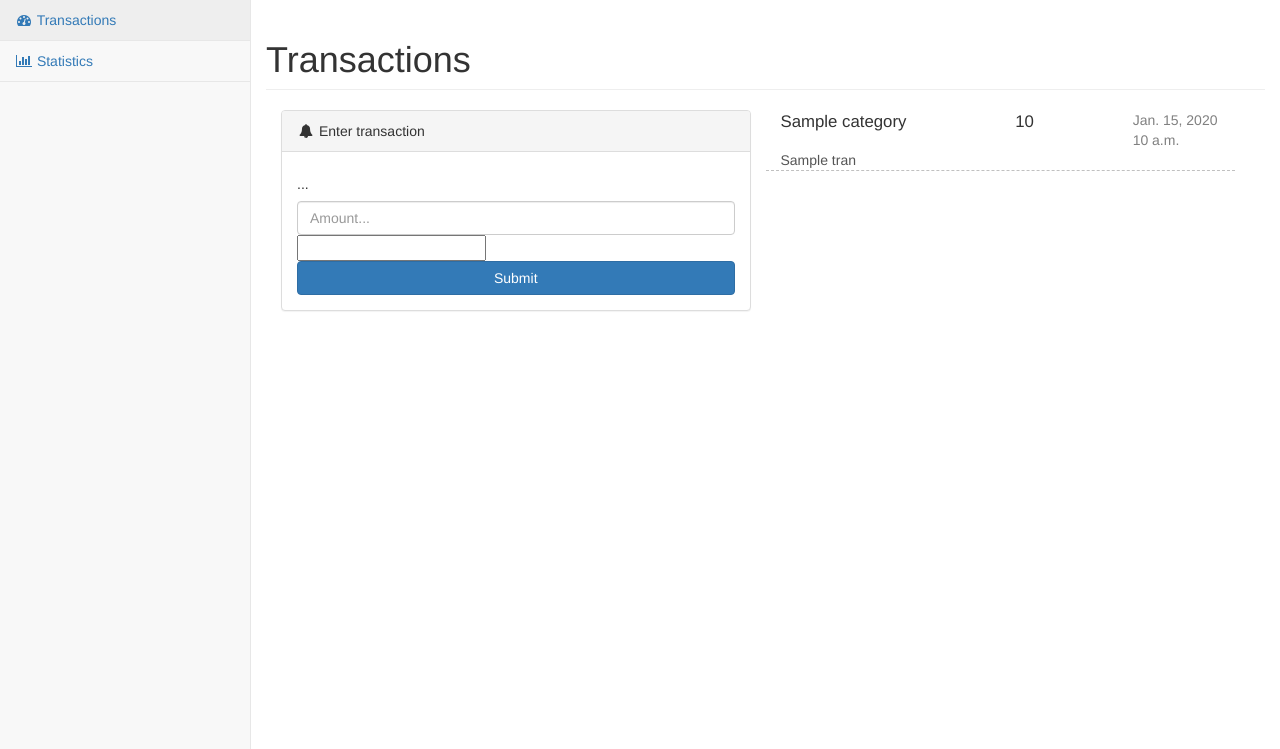
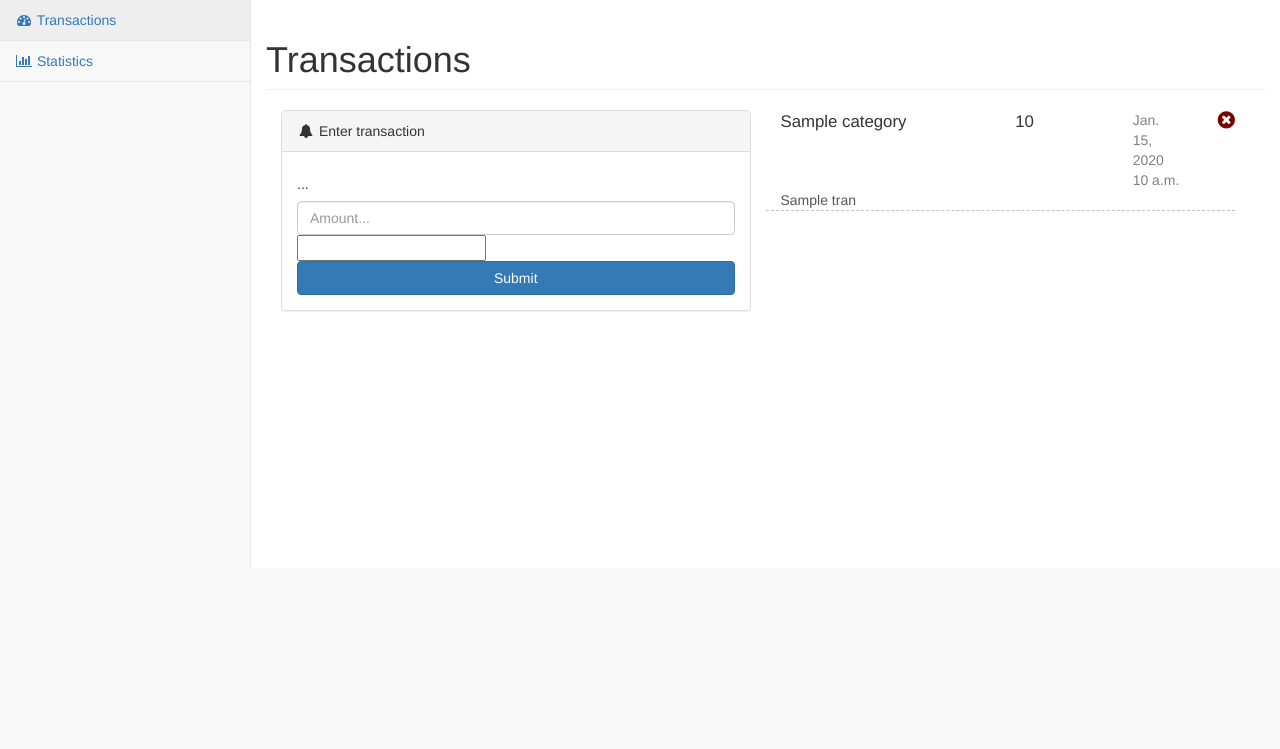
Before and after one commit to koriaf/django-abudget, a Django app: template src/abudget/money/templates/money/transactions.html in a window 1280 px wide. Shown: the part 51-800 px from the top of the page. Run offline with Django 3.2, Linux system fonts and the light colour scheme; the template is opened without the code that fills it: most values are stand-ins (such as "Sample title", 1, 10 or a date in 2020); form fields are guessed from the names that the template uses; some libraries are stand-ins or nearby versions.

Commit message:
transaction deletion

```diff
--- a/src/abudget/money/templates/money/transactions.html
+++ b/src/abudget/money/templates/money/transactions.html
@@ -21,6 +21,8 @@
                         <form action="{% url 'money:transaction_create' %}" method='post' class='form-horisontal'>
                             {% csrf_token %}
                             <input type='hidden' name='category' value='' id='id_selected_category' />
+
+                            {{ new_transaction_form.errors }}
 
                             {% for toplevel_category in request.budget.get_toplevel_categories %}
                                 <div class="btn-group" id='transaction_category_selector'>
@@ -51,9 +53,10 @@
         <div class='col-lg-6'>
             {% for trans in transactions %}
                 <div class='transaction-item row'>
+                    <i class='remove-transaction fa fa-times-circle' data-transaction-id='{{ trans.id }}'></i>
                     <span class='category col-lg-6'>{{ trans.category.get_title }}</span>
                     <span class='amount col-lg-3'>{{ trans.amount }}</span>
-                    <span class='date col-lg-3'>{{ trans.date|naturalday }} {{ trans.date.time|time }}</span>
+                    <span class='date col-lg-2'>{{ trans.date|naturalday }} {{ trans.date.time|time }}</span>
                     <span class='title col-lg-12'>{{ trans.title }}</span>
                 </div>
             {% endfor %}
--- a/src/abudget/money/urls.py
+++ b/src/abudget/money/urls.py
@@ -1,8 +1,9 @@
 from django.conf.urls import url
 
-from .views import TransactionsView, TransactionsCreateView
+from .views import TransactionsView, TransactionsCreateView, TransactionsRemoveView
 
 urlpatterns = [
     url(r'^$', TransactionsView.as_view(), name='transactions'),
     url(r'^transactions/create/$', TransactionsCreateView.as_view(), name='transaction_create'),
+    url(r'^transactions/remove/$', TransactionsRemoveView.as_view(), name='transaction_remove'),
 ]
--- a/src/abudget/static/css/abudget_interface.css
+++ b/src/abudget/static/css/abudget_interface.css
@@ -22,3 +22,10 @@
 .transaction-item .title {
     color: #555;
 }
+
+.transaction-item .remove-transaction {
+    float: right;
+    font-size: 15pt;
+    color: #700;
+    cursor: pointer;
+}
--- a/src/abudget/static/js/abudget_interface.js
+++ b/src/abudget/static/js/abudget_interface.js
@@ -1,3 +1,19 @@
+// function getCookie(name) {
+//     var cookieValue = null;
+//     if (document.cookie && document.cookie != '') {
+//         var cookies = document.cookie.split(';');
+//         for (var i = 0; i < cookies.length; i++) {
+//             var cookie = jQuery.trim(cookies[i]);
+//             // Does this cookie string begin with the name we want?
+//             if (cookie.substring(0, name.length + 1) == (name + '=')) {
+//                 cookieValue = decodeURIComponent(cookie.substring(name.length + 1));
+//                 break;
+//             }
+//         }
+//     }
+//     return cookieValue;
+// };
+
 $(document).bind('ready', function() {
     'use strict';
     $("#transaction_category_selector li.category_item").bind('click', function() {
@@ -5,4 +21,16 @@
         $("#selected-category-field").text($selected.text());
         $("#id_selected_category").val($selected.data('category-id'));
     });
+
+    $(".transaction-item .remove-transaction").bind('click', function() {
+        var $th = $(this);
+        var transaction_id = $th.data('transaction-id');
+        var request_payload = {
+            'transaction_id': transaction_id,
+            'csrfmiddlewaretoken': $.cookie('csrftoken'),
+        };
+        $.post("/money/transactions/remove/",  request_payload, function( data ) {
+             $th.parent('.transaction-item').fadeOut('fast');
+        });
+    });
 });
--- a/src/abudget/templates/base.html
+++ b/src/abudget/templates/base.html
@@ -72,6 +72,8 @@
     <!-- <script src="/static/bower_components/raphael/raphael-min.js"></script> -->
     <!-- <script src="/static/bower_components/morrisjs/morris.min.js"></script> -->
     <!-- <script src="/static/js/morris-data.js"></script> -->
+
+    <script src="/static/bower_components/jquery.cookie/jquery.cookie.js"></script>
     <!-- Custom Theme JavaScript -->
     <script src="/static/js/sb-admin-2.js"></script>
     <script src="/static/js/abudget_interface.js"></script>
```
Also changed, not shown: bower.json (+8 -5 lines), src/abudget/money/views.py (+14 -1 lines).
